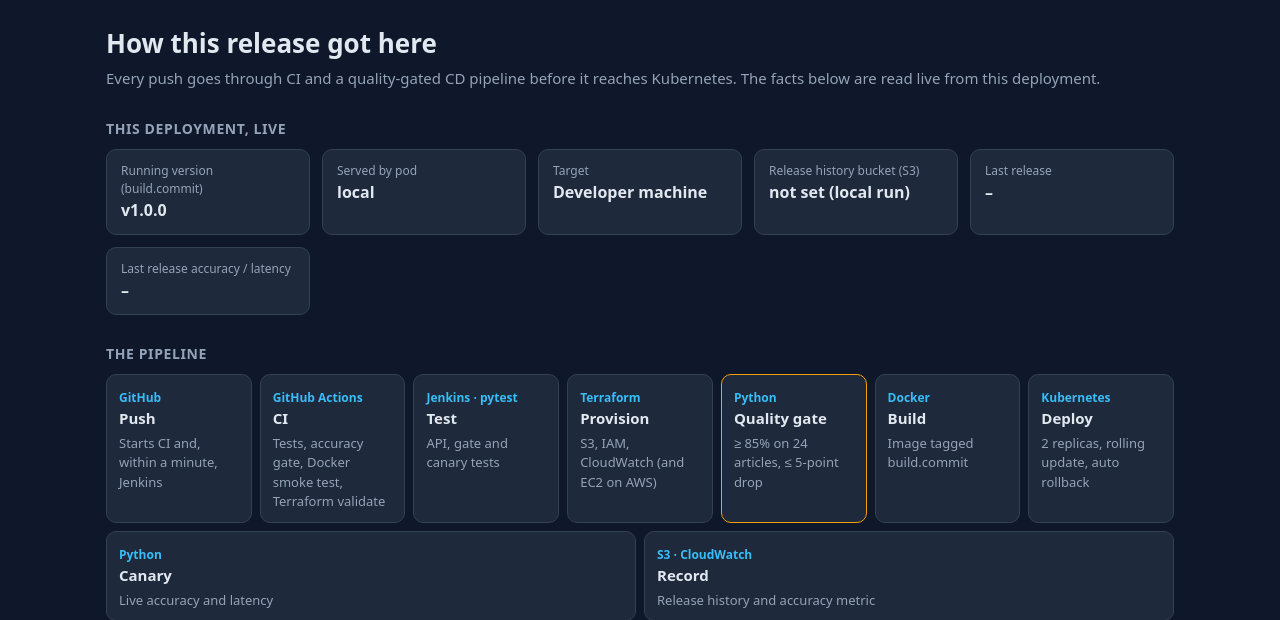
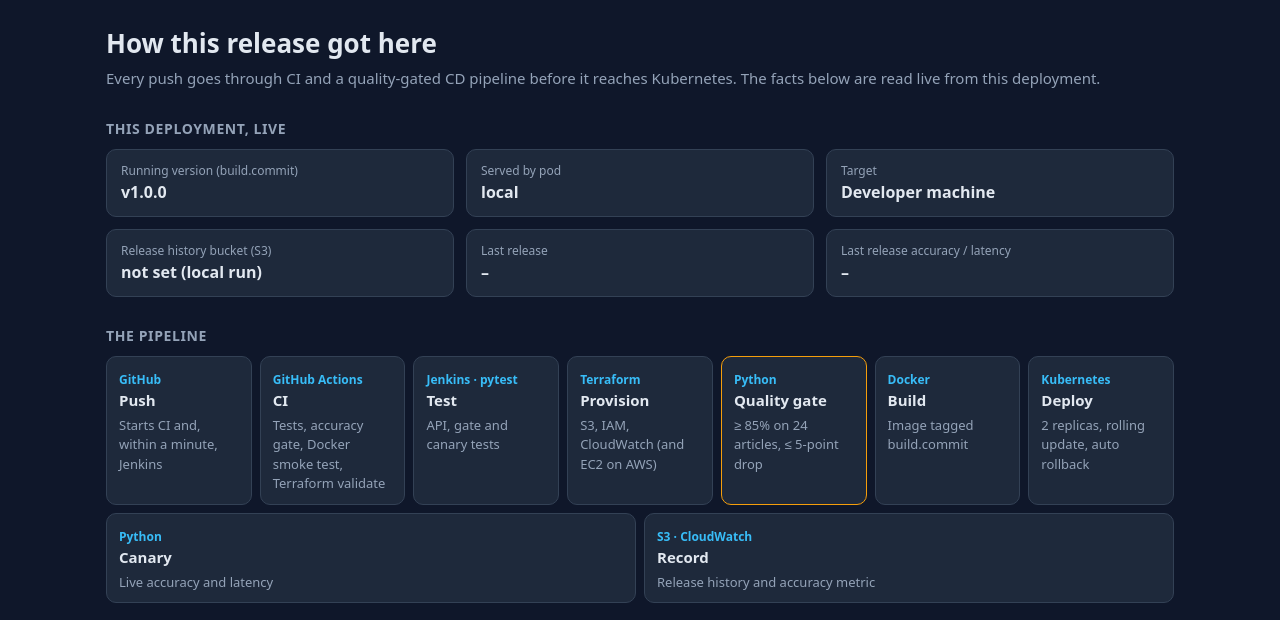
Before and after one commit to LakshyaBetala/news_analyzer, a FastAPI app: page /platform in a window 1280 px wide. Shown: the part 60-680 px from the top of the page. Run offline with FastAPI, Linux system fonts and the light colour scheme; data that the repository does not hold is empty.

Commit message:
Queue Jenkins builds one at a time (single Terraform state and release history); Platform page layout
Co-Authored-By: Claude Opus 5.5 <noreply@anthropic.com>

```diff
--- a/app/templates/platform.html
+++ b/app/templates/platform.html
@@ -21,7 +21,8 @@
   h1 { margin:0 0 4px; font-size:26px; }
   h2 { font-size:14px; color:var(--mute); margin:28px 0 10px; text-transform:uppercase; letter-spacing:.6px; }
   .sub { color:var(--mute); margin:0 0 8px; }
-  .facts { display:grid; grid-template-columns:repeat(auto-fit,minmax(200px,1fr)); gap:12px; }
+  .facts { display:grid; grid-template-columns:repeat(3,1fr); gap:12px; }
+  @media (max-width:720px) { .facts { grid-template-columns:1fr 1fr; } }
   .fact { background:var(--card); border:1px solid var(--line); border-radius:10px; padding:12px 14px; min-width:0; }
   .fact span { display:block; color:var(--mute); font-size:12px; }
   .fact b { display:block; font-size:16px; overflow-wrap:anywhere; }
```
Also changed, not shown: 1 other file.
